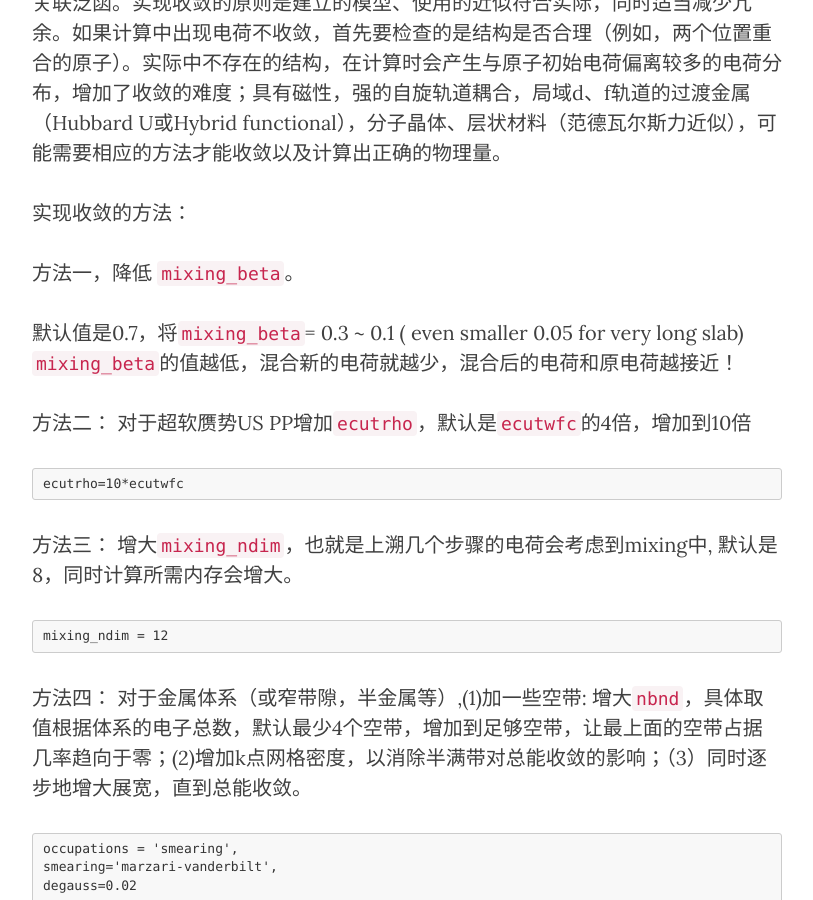
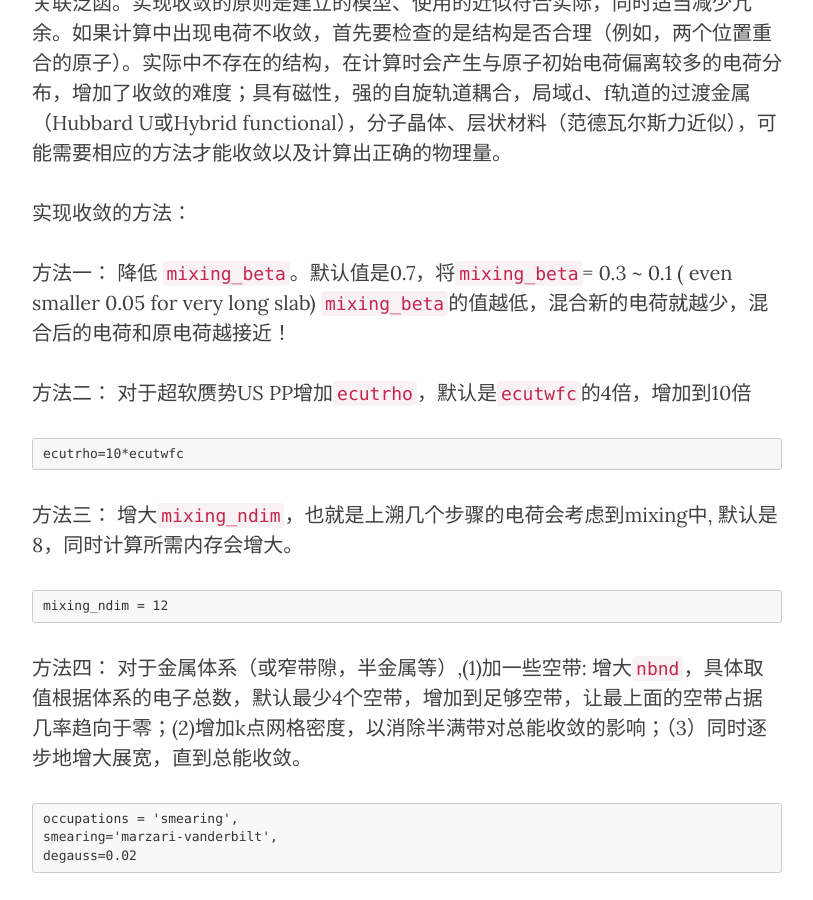
Before and after one commit to yyyu200/DFTbook, a Jekyll site: the page built from _posts/2019-06-27-converge.md, in a window 1280 px wide and 900 px high, scrolled down 603 px. Shown: the whole window, without its empty margins (233-1046 px from the left). Built offline with Jekyll 4.4.1, drawn with Linux system fonts in a browser that asks for light colours; nearby versions of some CDN libraries; comment, search, counter and statistics services are not loaded.

Commit message:
modify at20190801-08:26:17-aliyun

```diff
--- a/_posts/2019-06-27-converge.md
+++ b/_posts/2019-06-27-converge.md
@@ -29,9 +29,8 @@ trans: cube
 
 实现收敛的方法：
 
-方法一，降低 `mixing_beta`。
-
-默认值是0.7，将`mixing_beta`= 0.3 ~ 0.1 ( even smaller 0.05 for very long slab)
+方法一：
+降低 `mixing_beta`。默认值是0.7，将`mixing_beta`= 0.3 ~ 0.1 ( even smaller 0.05 for very long slab)
 `mixing_beta`的值越低，混合新的电荷就越少，混合后的电荷和原电荷越接近！
 
 方法二：
```
